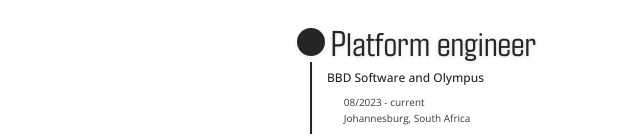
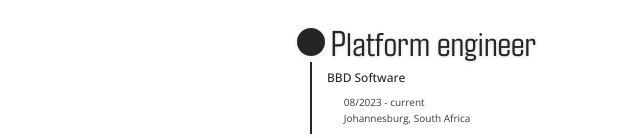
Before and after one commit to fabio-sv/personal, a SvelteKit app: page /cv in a window 1280 px wide. Shown: the part 424-562 px from the top of the page, without its empty margins (329-969 px from the left). Built offline with nearby package versions, Linux system fonts and the light colour scheme; some icons are missing.

Commit message:
Update +page.svelte

```diff
--- a/src/routes/cv/+page.svelte
+++ b/src/routes/cv/+page.svelte
@@ -102,7 +102,7 @@
 		<TimelineElement
 			option="right"
 			title="Platform engineer"
-			description="BBD Software and Olympus"
+			description="BBD Software"
 			dates="08/2023 - current"
 			location="Johannesburg, South Africa"
 		/>
```
